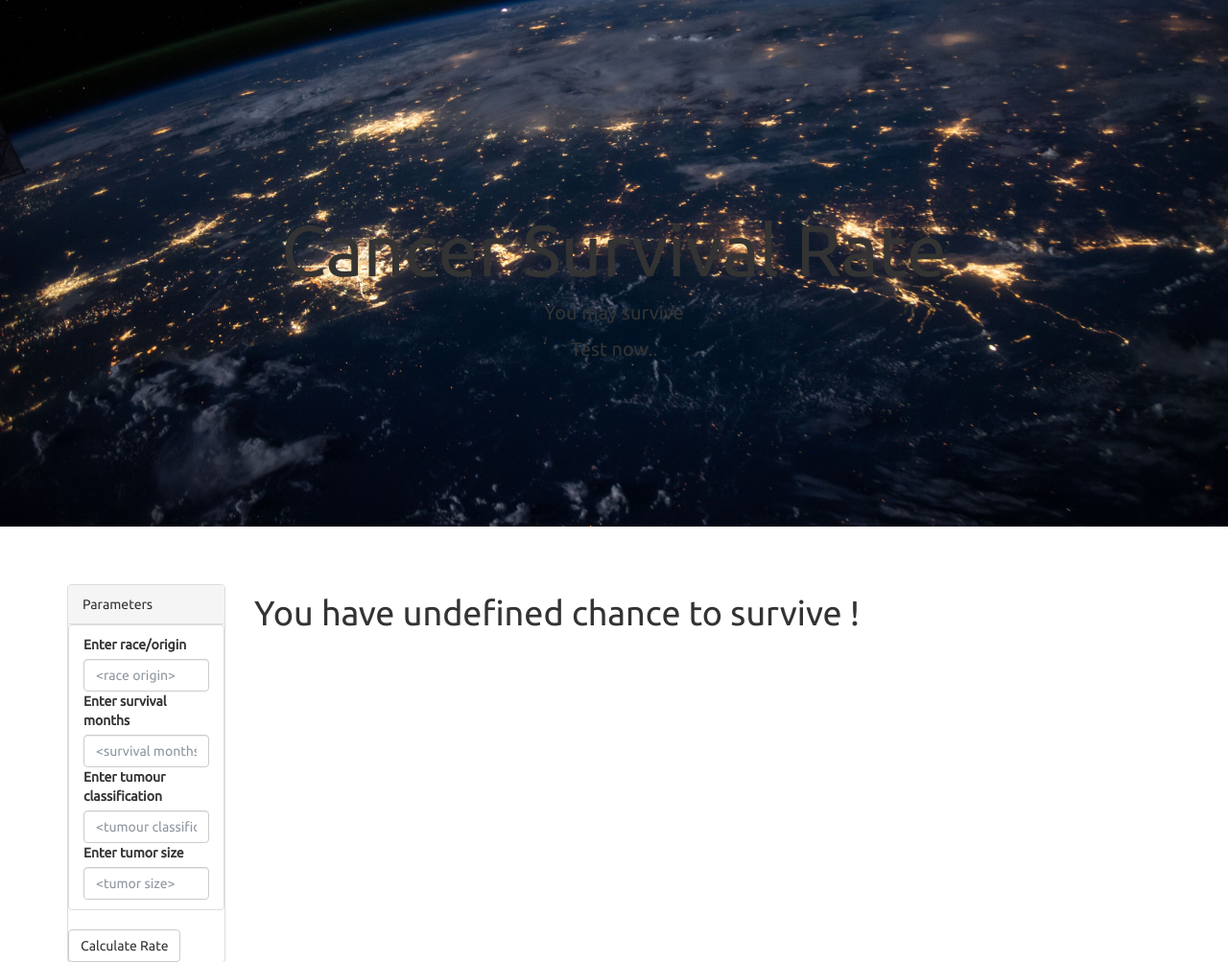
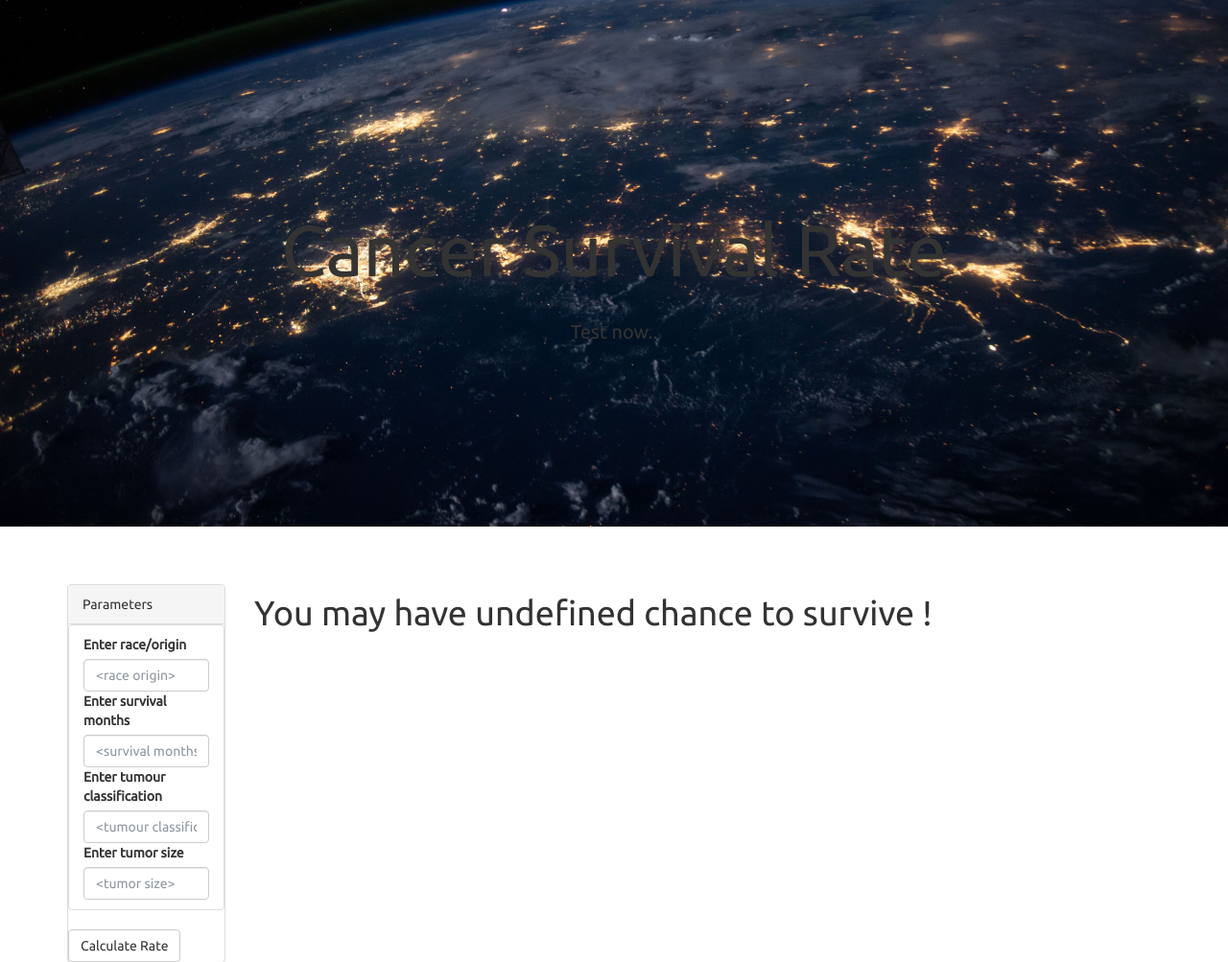
Before and after one commit to akankshakukhraniya/CancerData-Analysis-FinalProject, a Flask app: template templates/CancerSurvivalRate.html in a window 1280 px wide. Shown: the part 63-1066 px from the top of the page at 96% size. Run offline with Flask 2, Linux system fonts and the light colour scheme; the template is opened without the code that fills it, so the values that code supplies are empty; some libraries are stand-ins or nearby versions.

Commit message:
csr files

```diff
--- a/static/js/app-survival-rate.js
+++ b/static/js/app-survival-rate.js
@@ -5,7 +5,7 @@
 var csr = d3.select("#csr").select("h1");
 // Assign value from data
 console.log(csr);
-csr_text = "You have " + cancer_json.csr + " chance to survive !"
+csr_text = "You may have " + cancer_json.csr + " chance to survive !"
 csr.html(csr_text);
 
 // Select the button
@@ -39,6 +39,6 @@
     }
     console.log(URL);
 
-    windows.open(URL,"_self");
+    window.open(URL,"_self");
 
 };
--- a/templates/CancerSurvivalRate.html
+++ b/templates/CancerSurvivalRate.html
@@ -26,7 +26,7 @@
     </nav>
     <div class="hero text-center">
       <h1>Cancer Survival Rate</h1>
-      <p>You may survive</p>
+      <br>
       <p>Test now..</p>
     </div>
     <div class="container">
@@ -59,7 +59,7 @@
         </div>
         <div class="col-md-10">
           <div id="csr" class="">
-            <h1></value></h1>
+            <h1></h1>
           </div>
         </div>
       </div>
```
